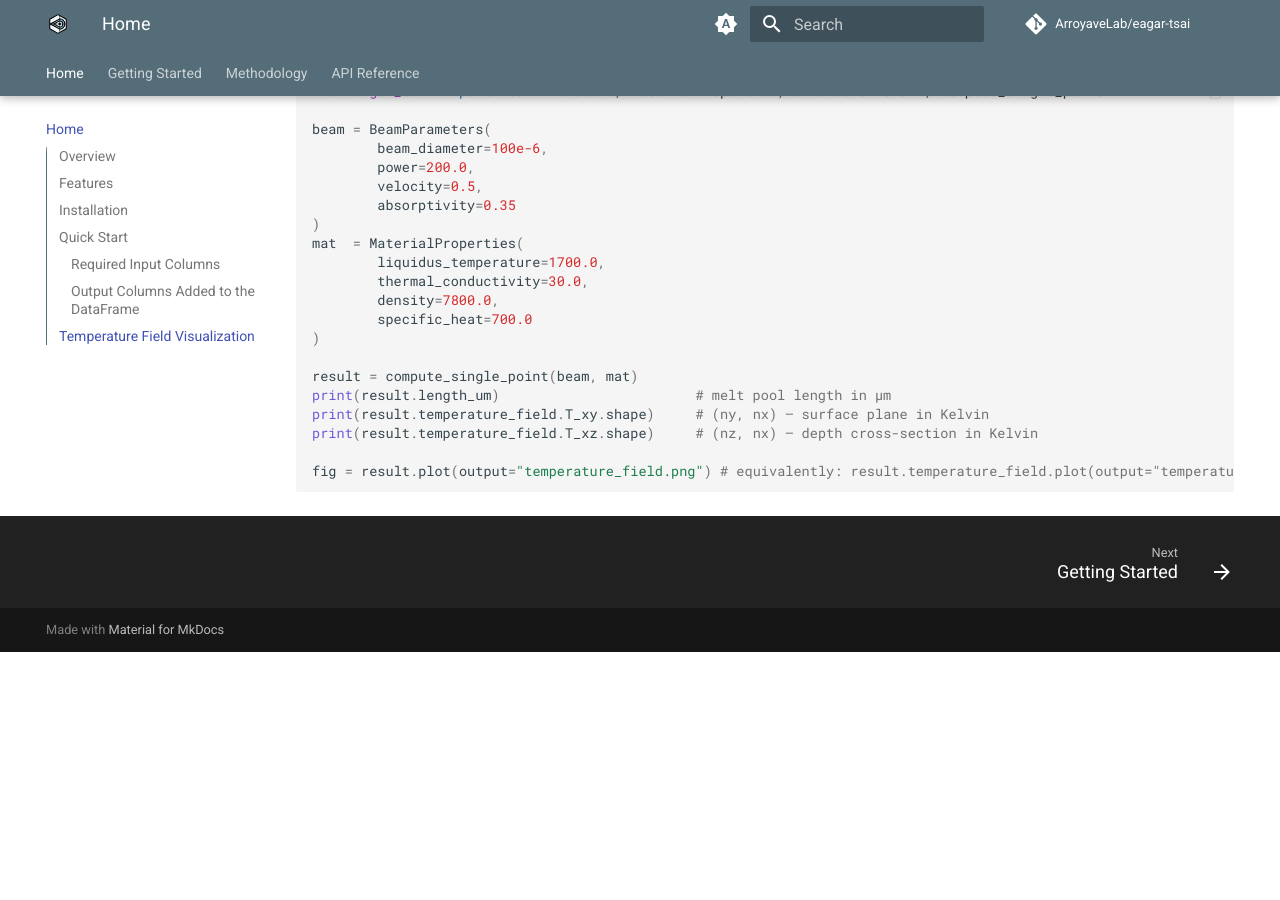
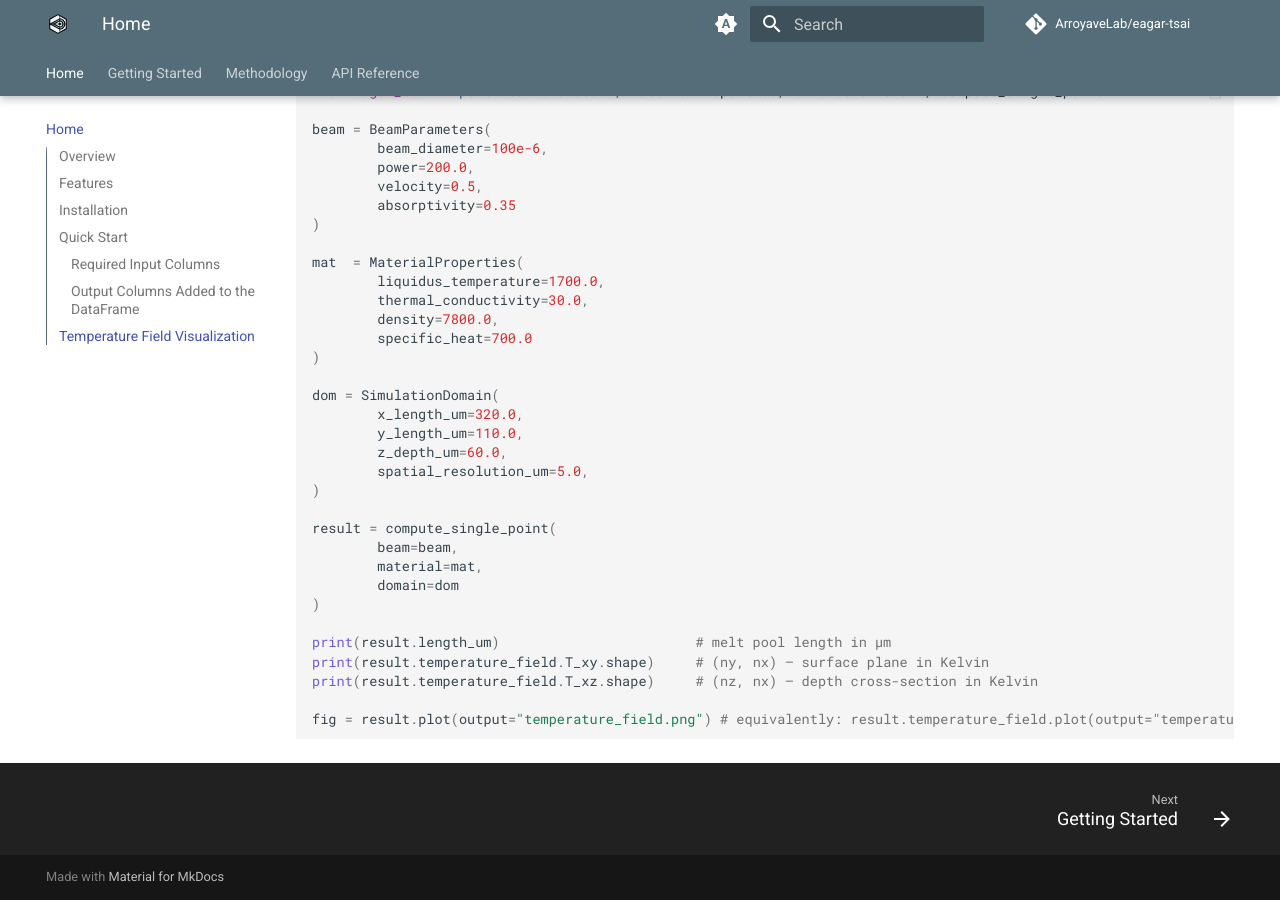
Before and after one commit to ArroyaveLab/eagar-tsai, an MkDocs documentation site: the page built from docs/index.md, in a window 1280 px wide and 900 px high, scrolled down 3663 px. Built offline with MkDocs 1.6.1 and Material for MkDocs 9.7.7, drawn with Linux system fonts in a browser that asks for light colours; comment, search, counter and statistics services are not loaded; before the commit the page ends 4315 px from its top, so only the background shows below that.

Commit message:
Update Temperature Field Visualization docs

```diff
--- a/docs/index.md
+++ b/docs/index.md
@@ -144,6 +144,7 @@ beam = BeamParameters(
         velocity=0.5,
         absorptivity=0.35
 )
+
 mat  = MaterialProperties(
         liquidus_temperature=1700.0,
         thermal_conductivity=30.0,
@@ -151,7 +152,19 @@ mat  = MaterialProperties(
         specific_heat=700.0
 )
 
-result = compute_single_point(beam, mat)
+dom = SimulationDomain(
+        x_length_um=320.0,
+        y_length_um=110.0,
+        z_depth_um=60.0,
+        spatial_resolution_um=5.0,
+)
+
+result = compute_single_point(
+        beam=beam,
+        material=mat,
+        domain=dom
+)
+
 print(result.length_um)                        # melt pool length in µm
 print(result.temperature_field.T_xy.shape)     # (ny, nx) — surface plane in Kelvin
 print(result.temperature_field.T_xz.shape)     # (nz, nx) — depth cross-section in Kelvin
```
